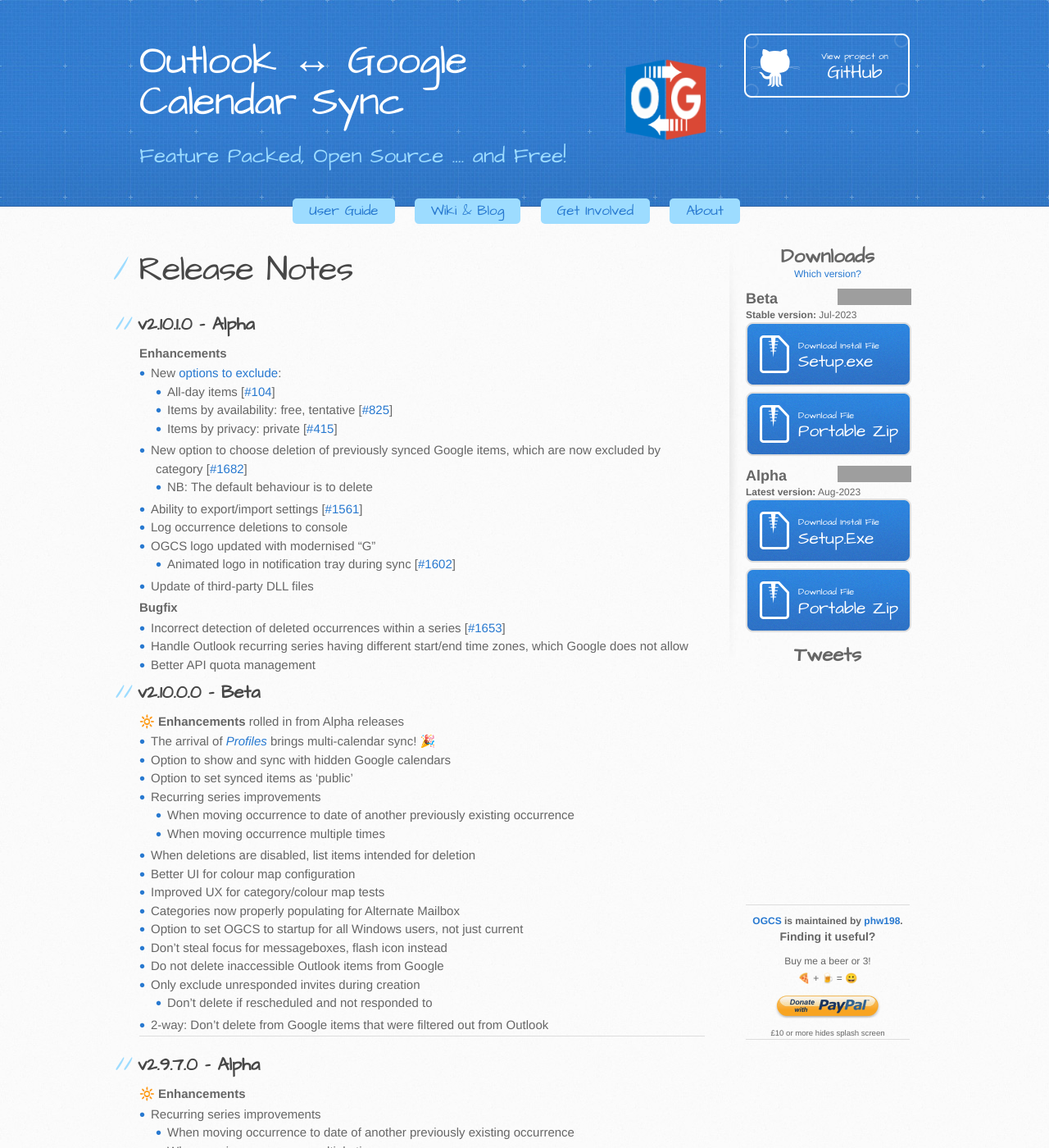
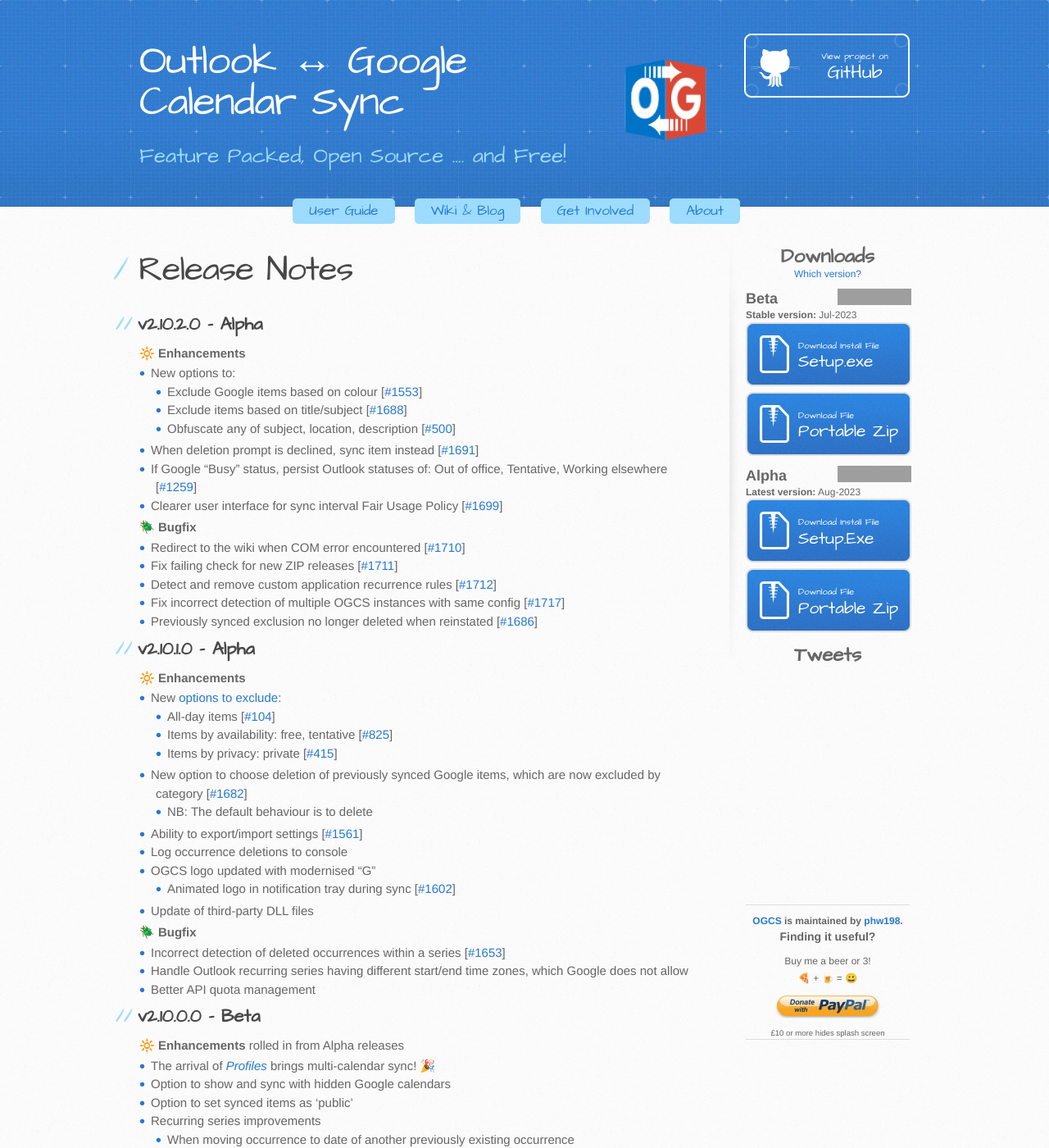
Before and after one commit to phw198/OutlookGoogleCalendarSync, a Jekyll site: the page built from release-notes.md, in a window 1280 px wide and 1400 px high. Shown: the whole window at 82% size. Built offline with Jekyll 4.4.1, drawn with Linux system fonts in a browser that asks for light colours; emoji names are drawn with the system emoji font; comment, search, counter and statistics services are not loaded; grey boxes are pictures that could not be loaded.

Commit message:
v2.10.2 release notes

```diff
--- a/release-notes.md
+++ b/release-notes.md
@@ -11,9 +11,41 @@ p {
 
 # Release Notes
 
+## v2.10.2.0 - Alpha
+
+:high_brightness: **Enhancements**
+- New options to:
+    - Exclude Google items based on colour [[#1553](https://github.com/phw198/OutlookGoogleCalendarSync/issues/1553)]
+    - Exclude items based on title/subject [[#1688](https://github.com/phw198/OutlookGoogleCalendarSync/issues/1688)]
+    - Obfuscate any of subject, location, description [[#500](https://github.com/phw198/OutlookGoogleCalendarSync/issues/500)]
+- When deletion prompt is declined, sync item instead [[#1691](https://github.com/phw198/OutlookGoogleCalendarSync/issues/1691)]
+- If Google "Busy" status, persist Outlook statuses of: Out of office, Tentative, Working elsewhere [[#1259](https://github.com/phw198/OutlookGoogleCalendarSync/issues/1259)]
+- Clearer user interface for sync interval Fair Usage Policy [[#1699](https://github.com/phw198/OutlookGoogleCalendarSync/issues/1699)]
+
+:beetle: **Bugfix**
+- Redirect to the wiki when COM error encountered [[#1710](https://github.com/phw198/OutlookGoogleCalendarSync/issues/1710)]
+- Fix failing check for new ZIP releases [[#1711](https://github.com/phw198/OutlookGoogleCalendarSync/issues/1711)]
+- Detect and remove custom application recurrence rules [[#1712](https://github.com/phw198/OutlookGoogleCalendarSync/issues/1712)]
+- Fix incorrect detection of multiple OGCS instances with same config [[#1717](https://github.com/phw198/OutlookGoogleCalendarSync/issues/1717)]
+- Previously synced exclusion no longer deleted when reinstated [[#1686](https://github.com/phw198/OutlookGoogleCalendarSync/issues/1686)]
+
+<br/>
+<script async src="https://pagead2.googlesyndication.com/pagead/js/adsbygoogle.js?client={{ site.google_ad_client }}" crossorigin="anonymous"></script>
+<ins class="adsbygoogle"
+     style="display:block; text-align:center;"
+     data-ad-layout="in-article"
+     data-ad-format="fluid"
+     data-ad-client="{{ site.google_ad_client }}"
+     data-ad-slot="7911595401"
+     data-adtest="{{ site.google_ad_testing }}"></ins>
+<script>
+     (adsbygoogle = window.adsbygoogle || []).push({});
+</script>
+<br/>
+
 ## v2.10.1.0 - Alpha
 
-**Enhancements**
+:high_brightness: **Enhancements**
 - New [options to exclude](guide/syncoptions#exclusions):
     - All-day items [[#104](https://github.com/phw198/OutlookGoogleCalendarSync/issues/104)]
     - Items by availability: free, tentative [[#825](https://github.com/phw198/OutlookGoogleCalendarSync/issues/825)]
@@ -26,7 +58,7 @@ p {
     - Animated logo in notification tray during sync [[#1602](https://github.com/phw198/OutlookGoogleCalendarSync/issues/1602)]
 - Update of third-party DLL files
 
-**Bugfix**
+:beetle: **Bugfix**
 - Incorrect detection of deleted occurrences within a series [[#1653](https://github.com/phw198/OutlookGoogleCalendarSync/issues/1653)]
 - Handle Outlook recurring series having different start/end time zones, which Google does not allow
 - Better API quota management
```
